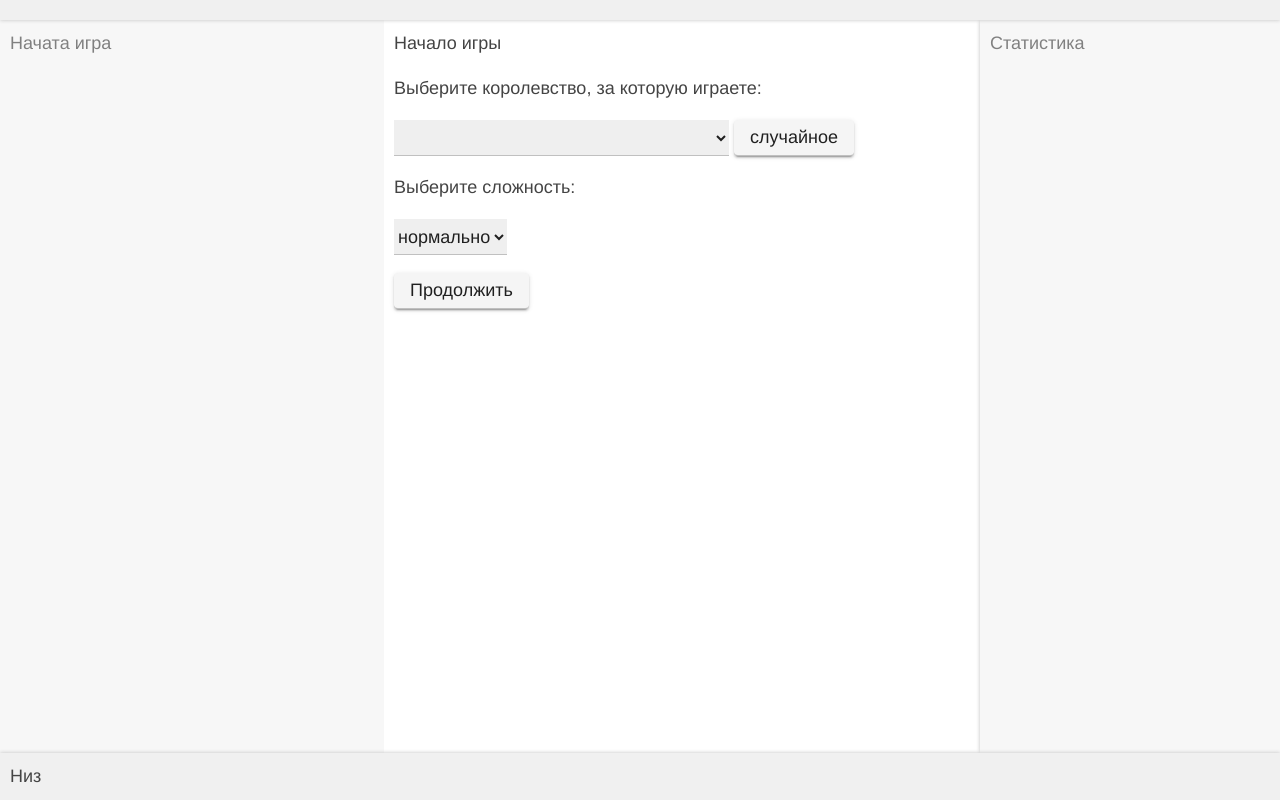
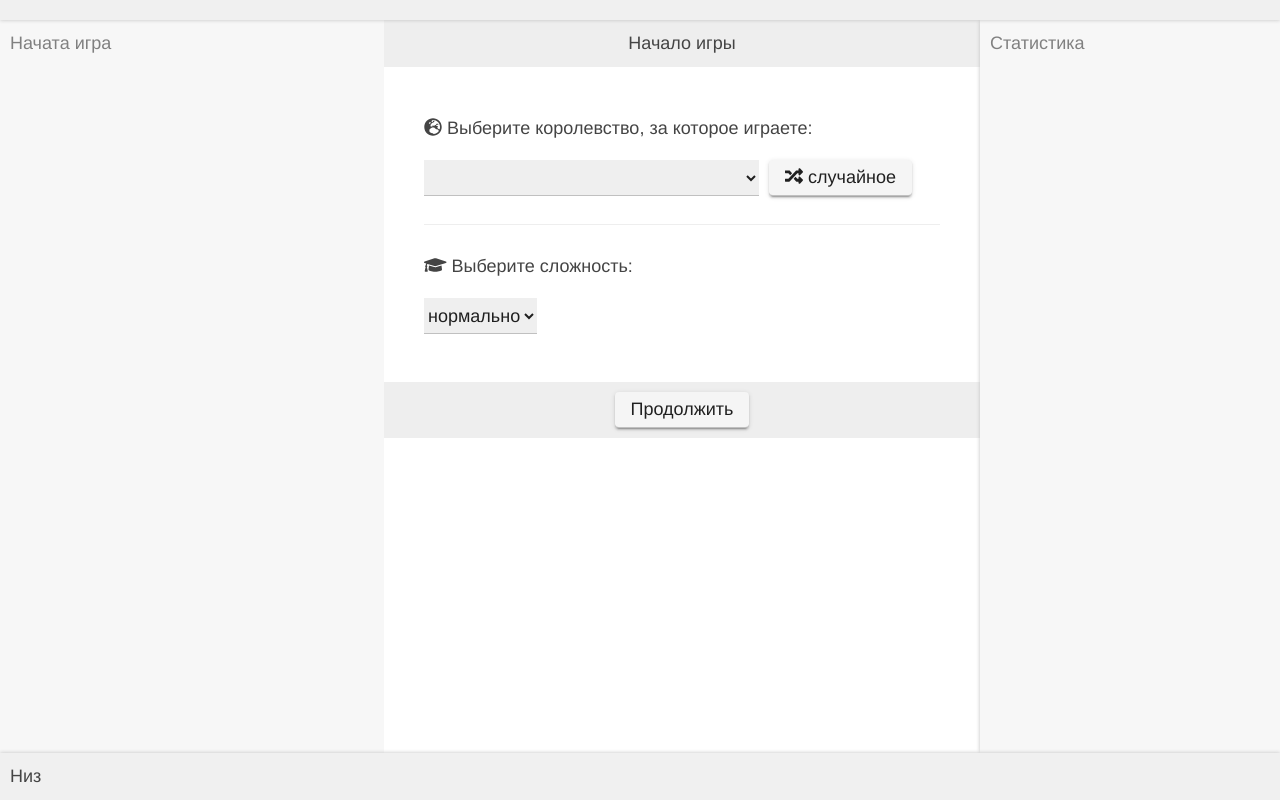
Before and after one commit to swordgna2/kingdom, a Vue app: page / in a window 1280 px wide. Built offline with nearby package versions, Linux system fonts and the light colour scheme.

Commit message:
fut: доработан стартовый диалог

```diff
--- a/public/css/style.css
+++ b/public/css/style.css
@@ -91,11 +91,25 @@ button:hover {
 .dialog-container {
     position: relative;
     background: white;
-    padding: 10px;
-    box-sizing: border-box;
     flex: 1;
     height: 100%;
     overflow: auto;
+}
+
+.dialog-header {
+    background-color: #eeeeee;
+    padding: 10px 40px;
+    text-align: center;
+}
+
+.dialog-section {
+    padding: 20px 40px;
+}
+
+.dialog-footer {
+    background: #eeeeee;
+    padding: 10px 40px;
+    text-align: center;
 }
 
 .statistics-container {
--- a/src/App.vue
+++ b/src/App.vue
@@ -2,7 +2,7 @@
     <div class="main-wrapper">
         <!--<p>Have a crown: <font-awesome-icon icon="crown"/></p>-->
         <HeaderPanel
-            v-bind:reign="reign"
+            v-bind:year="reign.number"
             v-bind:kingdom="myKingdom"
         />
         <div class="main-container">
@@ -11,6 +11,7 @@
                 <DialogPanel
                     v-bind:reign-prop="reign"
                     v-bind:kingdom-prop="myKingdom"
+                    @update-my-kingdom="updateMyKingdom"
                 />
                 <StatisticsPanel/>
                 <!--<button
@@ -62,6 +63,11 @@
         },
         created () {
             this.myKingdom.autoSetKingdoms();
+        },
+        methods: {
+            updateMyKingdom (myKingdom) {
+                this.myKingdom = myKingdom;
+            }
         }
     };
 </script>
--- a/src/components/DialogPanel.vue
+++ b/src/components/DialogPanel.vue
@@ -27,6 +27,12 @@
                 componentOptions: {}
             };
         },
+        watch: {
+            // todo: не получается передать в App год (reign.number)
+            myKingdom (myKingdom) {
+                this.$emit('update-my-kingdom', myKingdom);
+            }
+        },
         created () {
             this.reign.dialogComponent = this;
         },
--- a/src/components/HeaderPanel.vue
+++ b/src/components/HeaderPanel.vue
@@ -1,18 +1,17 @@
 <template>
     <div class="main-header">
         <span v-if="kingdom.code">Королевство {{ kingdomName }}</span>
-        <span v-if="reign.number">Год {{ reign.number }}-й</span>
+        <span v-if="year">Год {{ year }}-й</span>
     </div>
 </template>
 
 <script>
-    import ReignClass from './../classes/ReignClass';
     import KingdomClass from './../classes/KingdomClass';
 
     export default {
         name: 'Header',
         props: {
-            reign: ReignClass,
+            year: Number,
             kingdom: KingdomClass
         },
         computed: {
--- a/src/dialogs/distributeWorkers.vue
+++ b/src/dialogs/distributeWorkers.vue
@@ -1,6 +1,16 @@
 <template>
     <div>
-        Распределить население
+        <header class="dialog-header">
+            Распределить население
+        </header>
+        <section class="dialog-section">
+            <div class="list-item">
+                <p>Надо делать...</p>
+            </div>
+        </section>
+        <footer class="dialog-footer">
+            <button name="proceed" @click="proceed">Продолжить</button>
+        </footer>
     </div>
 </template>
 
@@ -17,6 +27,11 @@
         },
         created () {
             console.log(this.kingdom);
+        },
+        methods: {
+            proceed () {
+                alert('Дальше делать');
+            }
         }
     };
 </script>
--- a/src/dialogs/startDialog.vue
+++ b/src/dialogs/startDialog.vue
@@ -4,22 +4,31 @@
             Начало игры
         </header>
         <section class="dialog-section">
-            <p>Выберите королевство, за которую играете:</p>
-            <p><label>
+            <div class="list-item">
+                <p><font-awesome-icon icon="globe-europe"/>&nbsp;Выберите королевство, за которое играете:</p>
+                <p>
+                    <label>
                         <select v-if="kingdomOptions" v-model="selectedKingdom">
                             <option v-for="(option, index) in kingdomOptions" :key="index" :value="index">
                                 {{ option }}
                             </option>
                         </select>
-            </label>&nbsp;<button name="random" @click="flushKingdom">случайное</button></p>
-            <p>Выберите сложность:</p>
-            <p><label>
+                    </label>
+                    &nbsp;<button name="random" @click="flushKingdom"><font-awesome-icon icon="random"/>&nbsp;случайное</button>
+                </p>
+            </div>
+            <div class="list-item">
+                <p><font-awesome-icon icon="graduation-cap"/>&nbsp;Выберите сложность:</p>
+                <p>
+                    <label>
                         <select v-model="selectedDifficulty">
                             <option v-for="(option, index) in difficultyOptions" :key="index" :value="index">
                                 {{ option }}
                             </option>
                         </select>
-            </label></p>
+                    </label>
+                </p>
+            </div>
         </section>
         <footer class="dialog-footer">
             <button name="proceed" @click="proceed">Продолжить</button>
--- a/src/main.js
+++ b/src/main.js
@@ -3,10 +3,10 @@ import Vue from 'vue';
 import App from './App.vue';
 
 import { library } from '@fortawesome/fontawesome-svg-core';
-import { faCrown } from '@fortawesome/free-solid-svg-icons';
+import { faCrown, faGlobeEurope, faGraduationCap, faRandom } from '@fortawesome/free-solid-svg-icons';
 import { FontAwesomeIcon } from '@fortawesome/vue-fontawesome';
 
-library.add(faCrown);
+library.add(faCrown, faGlobeEurope, faGraduationCap, faRandom);
 
 Vue.component('font-awesome-icon', FontAwesomeIcon);
 
```
Lines whose indentation alone changed are shown as unchanged.
